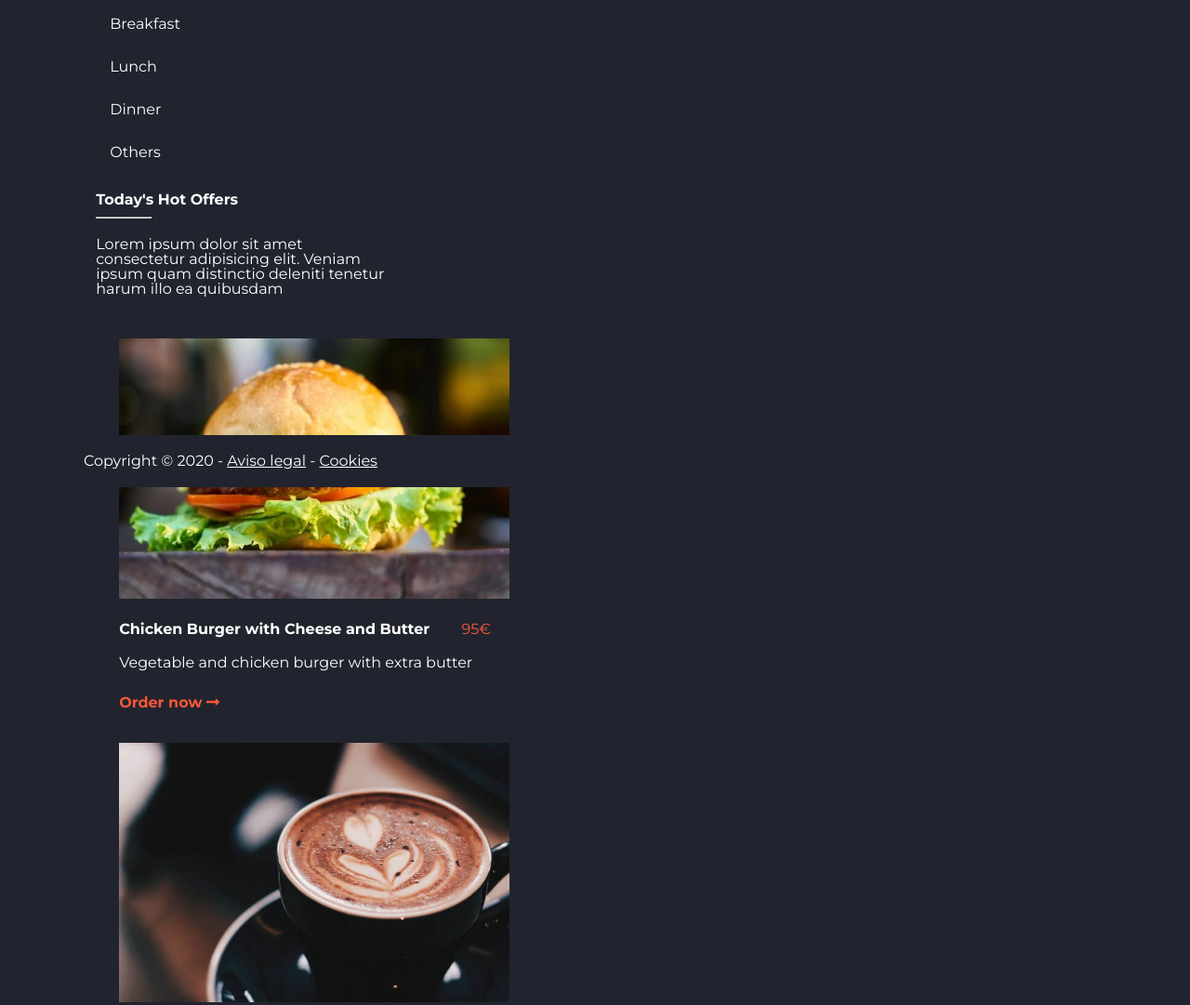
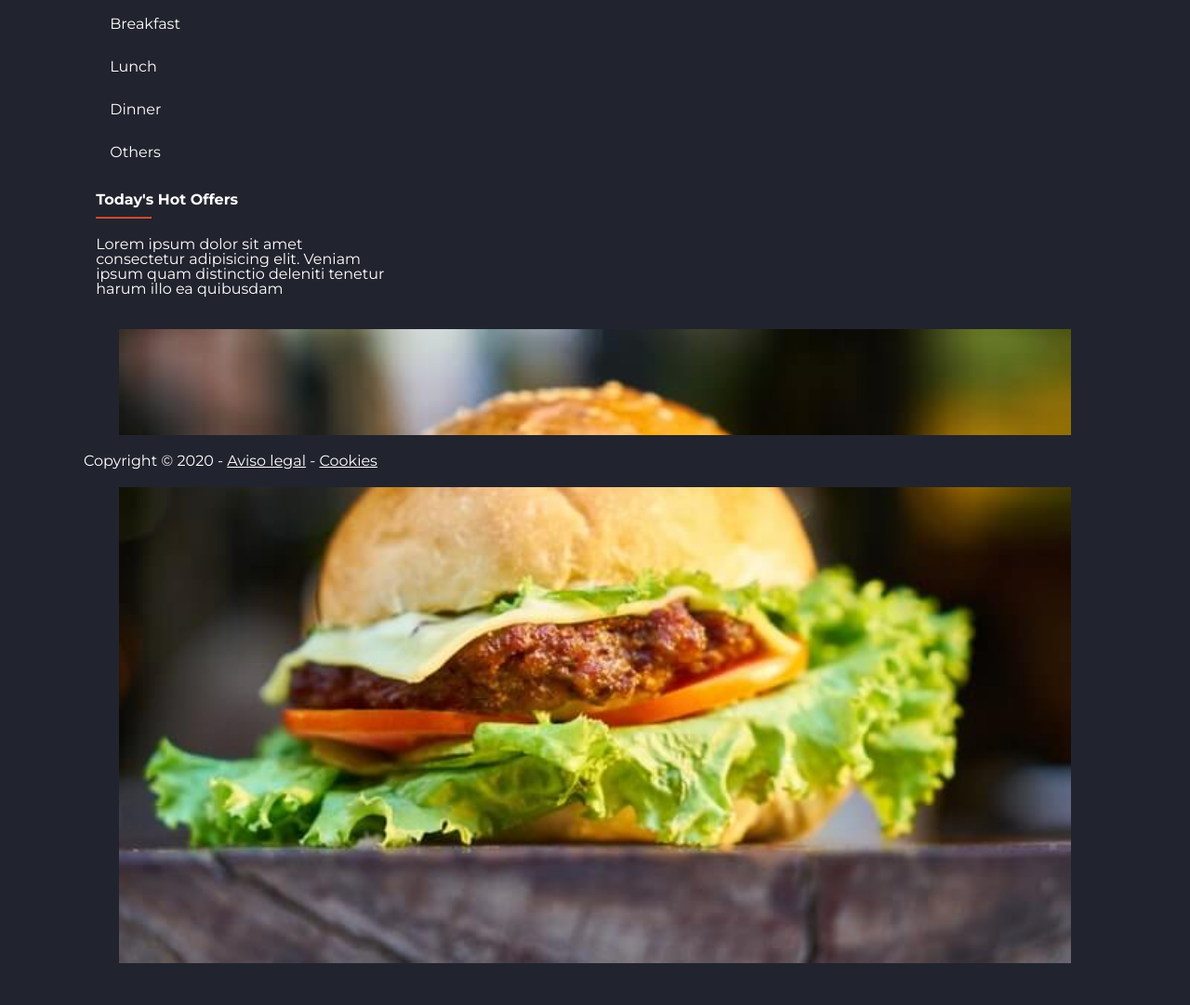
Before and after one commit to alicelg/restaurante, a plain HTML site: page index2.html in a window 1280 px wide. Shown: the part 276-1357 px from the top of the page at 93% size. Drawn offline with Linux system fonts and the light colour scheme.

Commit message:
Cambios de estructura

```diff
--- a/index2.html
+++ b/index2.html
@@ -62,8 +62,8 @@
                     </div>
 
                     <ul>
-                        <li><a href=""> Home </a></li>
-                        <li><a href=""> Blog </a></li>
+                        <li><a href="index.html"> Home </a></li>
+                        <li><a href="index2.html"> Blog </a></li>
                         <li><a href=""> Menu </a></li>
                         <li><a href=""> Item 4 </a></li>
                         <li><a href=""> Contacto </a></li>
--- a/style2.css
+++ b/style2.css
@@ -211,7 +211,6 @@ main section #nuestroblog {
     margin: 1em 0 0 0;
     text-decoration: none;
     display: inline-block;
-    margin-left: 25px;
     font-weight: 700;
 }
 
@@ -230,7 +229,7 @@ main aside nav ul li a {
 
 main aside nav ul li a:hover {
     background-color: var(--color-principal);
-    border-radius: 20%;
+    border-radius: 5px;
 }
 
 /* fin de la parte 1 del aside */
@@ -247,7 +246,7 @@ main aside div h3 {
 .lineaA {
     width: 60px;
     font-weight: 700;
-    color: var(--color-principal);
+    border-color: var(--color-principal);
     margin: 0;
 }
 
@@ -276,32 +275,27 @@ main div .menu article {
 }
 
 main div article img {
-    width: 420px;
-    height: auto;
-    margin: 25px;
-    margin-top: 35px;
+    padding: 25px;
 }
 
-main div article .textoMenu {
-    width: 100%;
-    display: block;
+main div article div.textoMenu {
+    display: inline-block;
+    padding: 25px;
 }
 
 main div article .textoMenu h4 {
     font-weight: 700;
     color: white;
-    margin-left: 25px;
-    display: inline;
+    font-size: 0.90em;
 }
 
 main div article .textoMenu span {
-    display: inline;
+    display: inline-block;
     color: var(--color-principal);
-    margin-left: 30px;
+    font-size: 0.75em;
 }
 
 main div article .textoMenu p {
-    margin-left: 25px;
     color: white;
     padding-top: 20px;
     padding-bottom: 10px;
```
Also changed, not shown: index.html (+2 -2 lines).
